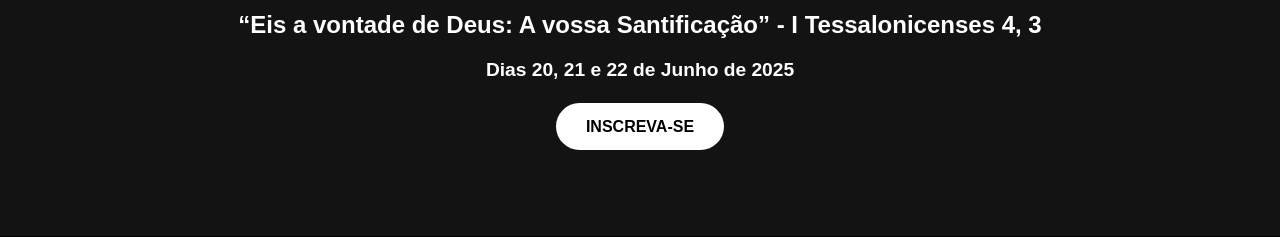
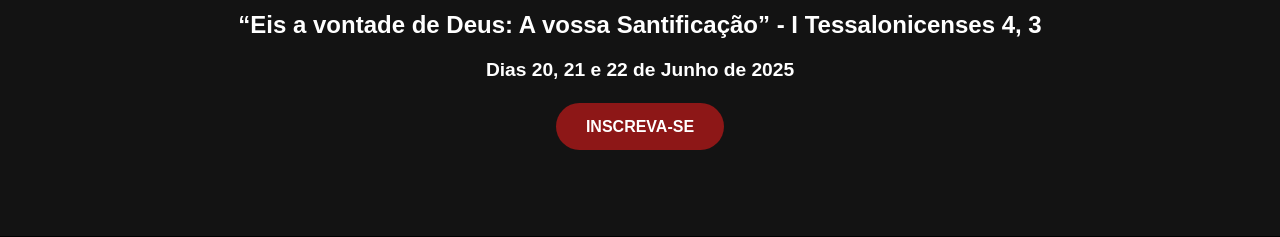
Before and after one commit to eleutheria7/eleutheria, a plain HTML site: page index.html in a window 1280 px wide. Shown: the part 285-522 px from the top of the page. Drawn offline with Linux system fonts and the light colour scheme; files whose address does not match are found by name.

Commit message:
Add files via upload

```diff
--- a/styles.css
+++ b/styles.css
@@ -95,8 +95,8 @@ body {
     margin-top: 20px;
     padding: 15px 30px;
     border-radius: 25px;
-    background-color: white;
-    color: black;
+    background-color: #8d1717;
+    color: white;
     font-weight: bold;
     border: none;
     text-decoration: none;
```
